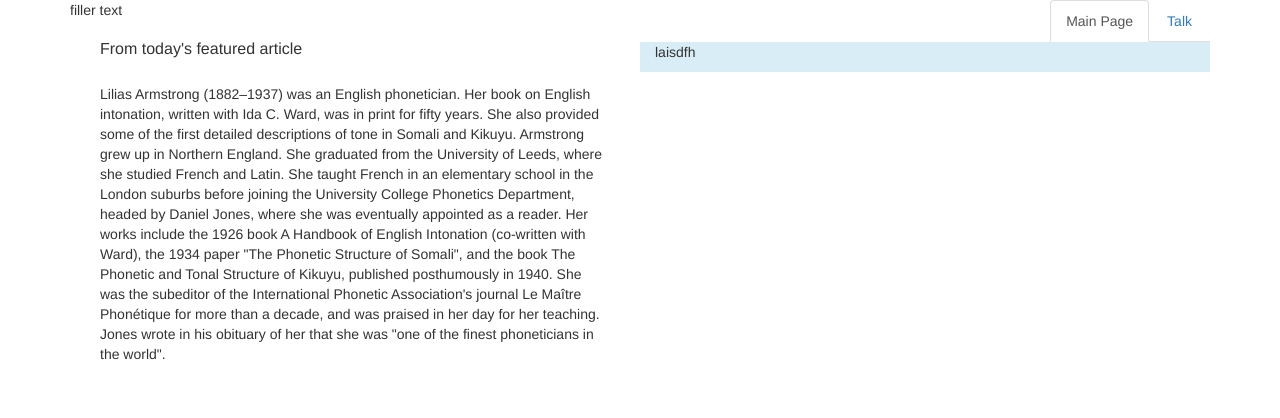
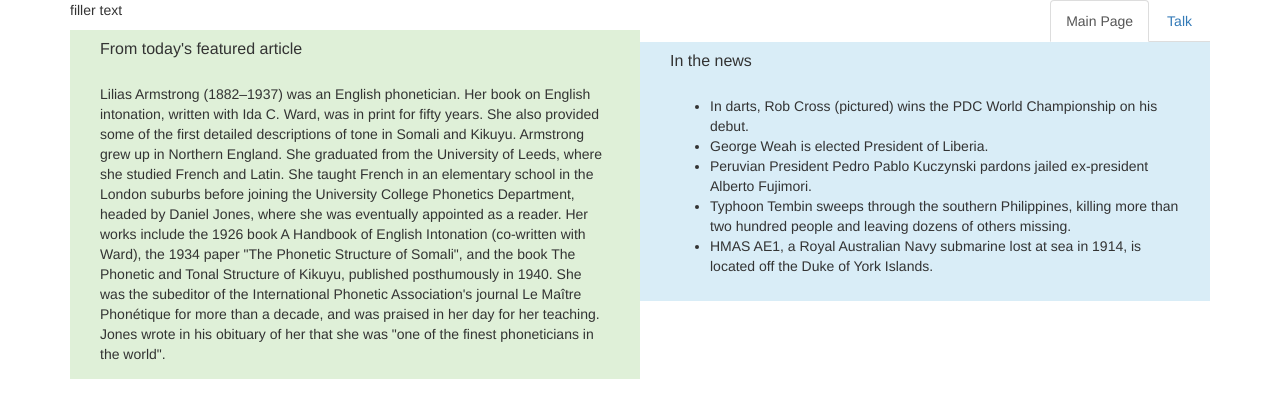
Before and after one commit to summersmaggie/wikipedia-copy, a plain HTML site: page index.html in a window 1280 px wide. Drawn offline with Linux system fonts and the light colour scheme.

Commit message:
add body sections

```diff
--- a/index.html
+++ b/index.html
@@ -36,17 +36,30 @@
         </div>
       </div>
 
-      <div class="col-md-6" "bg-success">
+      <div class="col-md-6 bg-success">
         <div class="panel-heading">
             <h3 class="panel-title">From today's featured article</h3>
         </div>
+
         <div class="panel-body">Lilias Armstrong (1882–1937) was an English phonetician. Her book on English intonation, written with Ida C. Ward, was in print for fifty years. She also provided some of the first detailed descriptions of tone in Somali and Kikuyu. Armstrong grew up in Northern England. She graduated from the University of Leeds, where she studied French and Latin. She taught French in an elementary school in the London suburbs before joining the University College Phonetics Department, headed by Daniel Jones, where she was eventually appointed as a reader. Her works include the 1926 book A Handbook of English Intonation (co-written with Ward), the 1934 paper "The Phonetic Structure of Somali", and the book The Phonetic and Tonal Structure of Kikuyu, published posthumously in 1940. She was the subeditor of the International Phonetic Association's journal Le Maître Phonétique for more than a decade, and was praised in her day for her teaching. Jones wrote in his obituary of her that she was "one of the finest phoneticians in the world".
         </div>
       </div>
 
-        <div class="col-md-6 bg-info">
-          <p>laisdfh</p>
+      <div class="col-md-6 bg-info">
+        <div class="panel-heading">
+            <h3 class="panel-title">In the news</h3>
         </div>
+        <div class="panel-body">
+          <ul>
+            <li>In darts, Rob Cross (pictured) wins the PDC World Championship on his debut.</li>
+            <li>George Weah is elected President of Liberia.</li>
+            <li>Peruvian President Pedro Pablo Kuczynski pardons jailed ex-president Alberto Fujimori.</li>
+            <li>Typhoon Tembin sweeps through the southern Philippines, killing more than two hundred people and leaving dozens of others missing.</li>
+            <li>HMAS AE1, a Royal Australian Navy submarine lost at sea in 1914, is located off the Duke of York Islands.</li>
+          </ul>
+        </div>
+
+       </div>
 
     </div>
 
```
